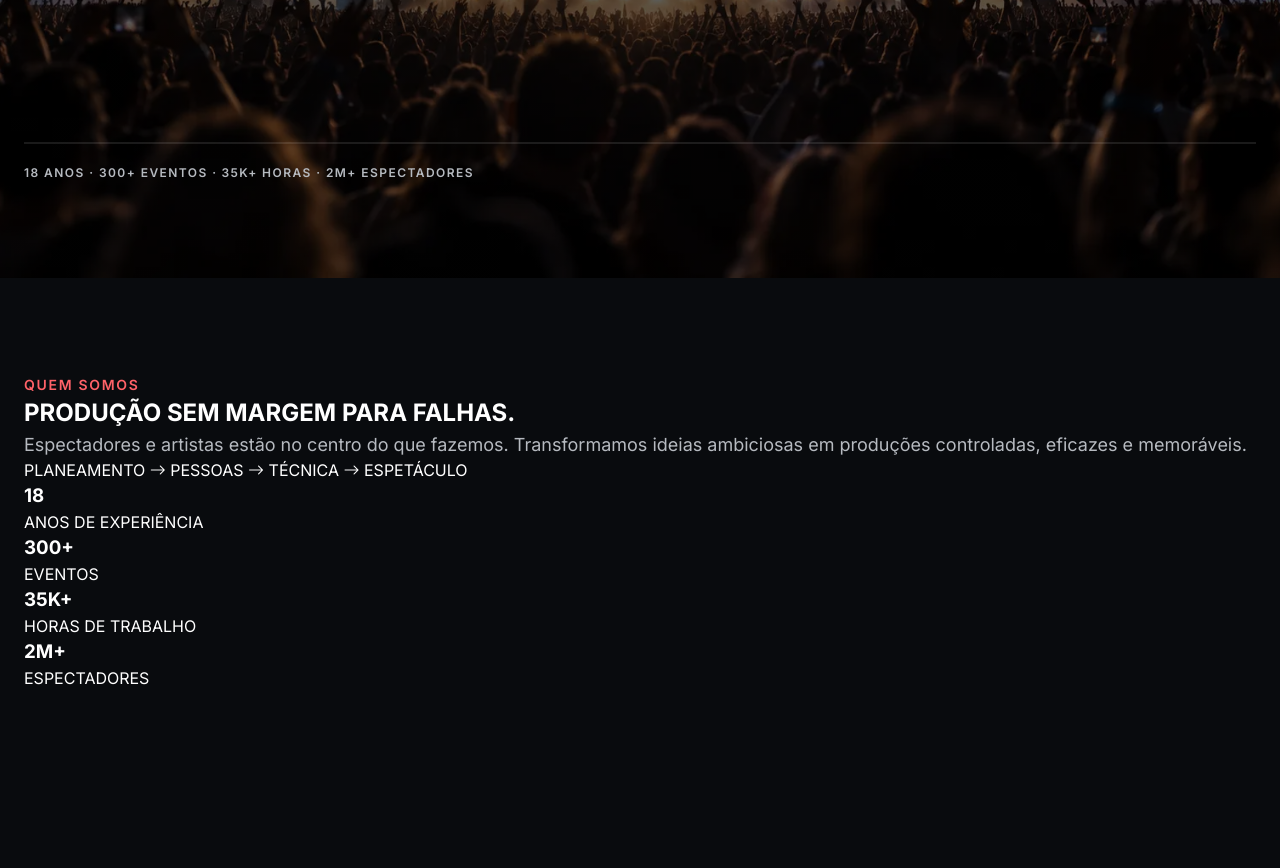
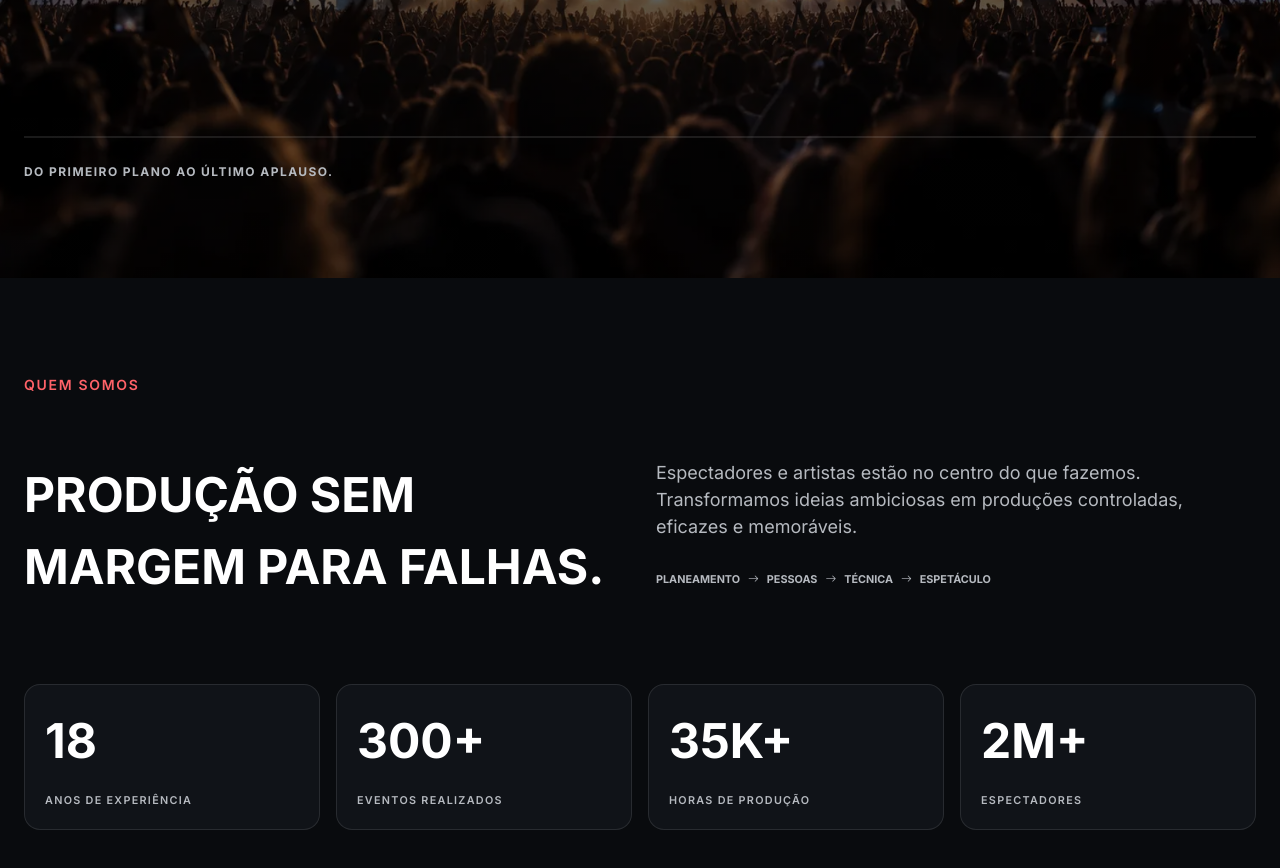
Before and after one commit to MiguelAOCosta/madail-website, a website with bundled scripts: page index.html in a window 1280 px wide. Shown: the part 522-1390 px from the top of the page. Before the commit the page ends 1308 px from the top, so only its background shows below. Built offline with nearby package versions, Linux system fonts and the light colour scheme.

Commit message:
Quem somos

```diff
--- a/index.html
+++ b/index.html
@@ -110,8 +110,7 @@
           </div>
 
           <div class="hero-info">
-            <span>18 ANOS · 300+ EVENTOS · </span>
-            <span>35K+ HORAS · 2M+ ESPECTADORES</span>
+            <span>DO PRIMEIRO PLANO AO ÚLTIMO APLAUSO.</span>
           </div>
         </div>
       </section>
@@ -119,36 +118,48 @@
       <section class="about">
         <div class="container">
           <p class="secondary-title">QUEM SOMOS</p>
-          <h2 class="primary-title">PRODUÇÃO SEM MARGEM PARA FALHAS.</h2>
-          <p class="primary-info">
-            Espectadores e artistas estão no centro do que fazemos.
-            Transformamos ideias ambiciosas em produções controladas, eficazes e
-            memoráveis.
-          </p>
-          <p>
-            PLANEAMENTO <i class="bi bi-arrow-right"></i> PESSOAS
-            <i class="bi bi-arrow-right"></i> TÉCNICA
-            <i class="bi bi-arrow-right"></i> ESPETÁCULO
-          </p>
+          <div class="section-intro">
+            <h2 class="primary-title">PRODUÇÃO SEM MARGEM PARA FALHAS.</h2>
+            <div>
+              <p class="primary-info">
+                Espectadores e artistas estão no centro do que fazemos.
+                Transformamos ideias ambiciosas em produções controladas,
+                eficazes e memoráveis.
+              </p>
+
+              <div class="process-flow">
+                <span>PLANEAMENTO</span>
+                <i class="bi bi-arrow-right" aria-hidden="true"></i>
+
+                <span>PESSOAS</span>
+                <i class="bi bi-arrow-right" aria-hidden="true"></i>
+
+                <span>TÉCNICA</span>
+                <i class="bi bi-arrow-right" aria-hidden="true"></i>
+
+                <span>ESPETÁCULO</span>
+              </div>
+            </div>
+          </div>
 
           <div class="about-cards-container">
             <div>
-              <h3>18</h3>
+              <strong>18</strong>
               <p>ANOS DE EXPERIÊNCIA</p>
             </div>
 
             <div>
-              <h3>300+</h3>
-              <p>EVENTOS</p>
+              <strong>300+</strong>
+              <p>EVENTOS REALIZADOS</p>
             </div>
 
             <div>
-              <h3>35K+</h3>
-              <p>HORAS DE TRABALHO</p>
+              <strong>35K+</strong>
+              <p>HORAS DE PRODUÇÃO</p>
             </div>
 
             <div>
-              <h3>2M+</h3>
+              <strong>2M+</strong>
               <p>ESPECTADORES</p>
             </div>
           </div>
--- /dev/null
+++ b/styles/about.css
@@ -0,0 +1,45 @@
+.about {
+  background-color: var(--color-bg);
+}
+
+.about-cards-container {
+  display: grid;
+  grid-template-columns: 1fr;
+  gap: var(--space-4);
+}
+
+.about-cards-container div {
+  background-color: var(--color-card);
+
+  border-radius: var(--card-radius);
+  border: 1px solid var(--card-border);
+
+  padding: var(--space-5);
+
+  display: flex;
+  flex-direction: column;
+  gap: var(--space-4);
+}
+
+.about-cards-container div strong {
+  font-size: var(--font-size-2xl);
+}
+
+.about-cards-container div p {
+  color: var(--color-text-secondary);
+  font-size: var(--font-size-2xs);
+  font-weight: var(--font-weight-semibold);
+  letter-spacing: var(--letter-spacing-wide);
+}
+
+@media screen and (min-width: 600px) {
+  .about-cards-container {
+    grid-template-columns: repeat(2, 1fr);
+  }
+}
+
+@media screen and (min-width: 900px) {
+  .about-cards-container {
+    grid-template-columns: repeat(4, 1fr);
+  }
+}
--- a/styles/hero.css
+++ b/styles/hero.css
@@ -30,15 +30,11 @@
   padding-top: var(--space-5);
 
   border-top: 2px solid var(--color-border);
-
-  display: flex;
-  flex-direction: column;
-  gap: var(--space-1);
 }
 
 .hero-info span {
   font-size: var(--font-size-xs);
-  font-weight: var(--font-weight-semibold);
+  font-weight: var(--font-weight-bold);
   letter-spacing: var(--letter-spacing-wide);
   color: var(--color-text-secondary);
 }
--- a/styles/index.css
+++ b/styles/index.css
@@ -1,5 +1,6 @@
 @import url("header.css");
 @import url("hero.css");
+@import url("about.css");
 
 :root {
   /* =========================================================
@@ -56,6 +57,7 @@
   --font-weight-semibold: 600;
   --font-weight-bold: 700;
 
+  --font-size-2xs: 0.675rem;
   --font-size-xs: 0.75rem; /* 12px */
   --font-size-sm: 0.875rem; /* 14px */
   --font-size-base: 1rem; /* 16px */
@@ -366,11 +368,17 @@ button {
   margin-inline: auto;
 }
 
+.primary-title {
+  font-size: clamp(var(--font-size-lg), 5vw, var(--font-size-2xl));
+}
+
 .secondary-title {
   color: var(--color-primary);
   font-weight: var(--font-weight-semibold);
   font-size: var(--font-size-sm);
   letter-spacing: var(--letter-spacing-wide);
+
+  margin-bottom: var(--space-8);
 }
 
 .primary-info {
@@ -378,6 +386,33 @@ button {
   font-size: var(--font-size-md);
 }
 
+.section-intro {
+  margin-block: var(--space-16);
+}
+
+.process-flow {
+  display: flex;
+  align-items: center;
+  flex-wrap: wrap;
+  gap: var(--space-2);
+
+  margin-block: var(--space-8);
+
+  color: var(--color-text-secondary);
+
+  font-size: var(--font-size-2xs);
+  font-weight: var(--font-weight-bold);
+}
+
+@media screen and (min-width: 900px) {
+  .section-intro {
+    display: grid;
+    grid-template-columns: repeat(2, 1fr);
+    gap: var(--space-8);
+    align-items: start;
+  }
+}
+
 @media screen and (min-width: 1024px) {
   .container {
     padding-block: var(--space-24);
```
